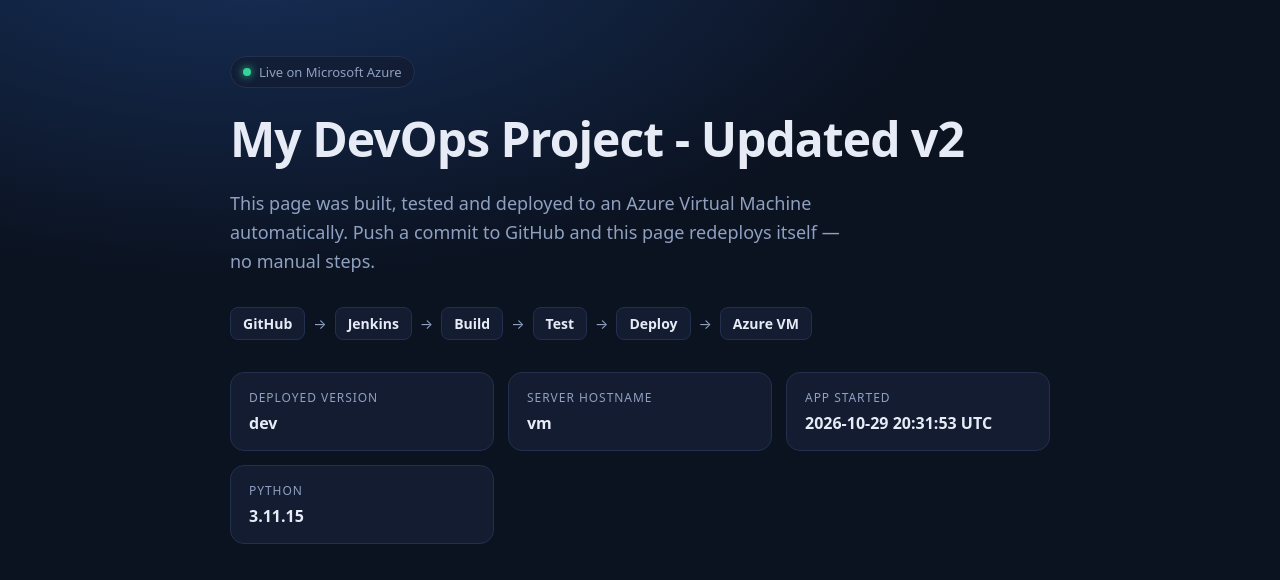
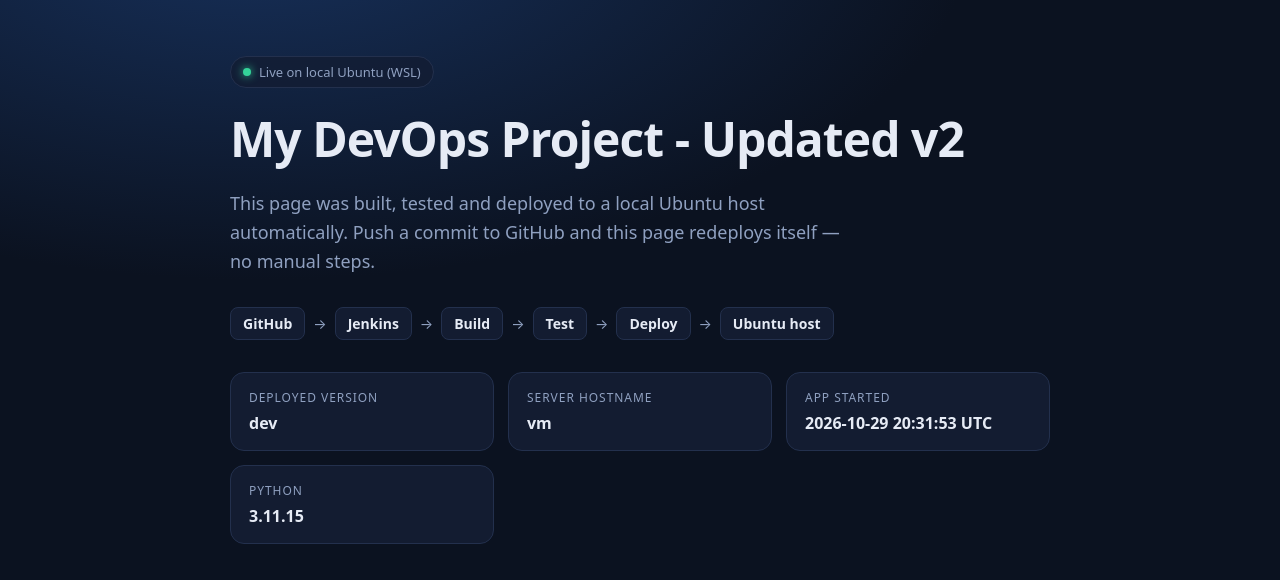
Before and after one commit to Yadu-2034/azure-devops-project, a Flask app: page / in a window 1280 px wide. Shown: the top 580 px of the page. Run offline with Flask 3, Linux system fonts and the light colour scheme.

Commit message:
Update page text to match local deployment

```diff
--- a/app/templates/index.html
+++ b/app/templates/index.html
@@ -28,13 +28,13 @@
 </head>
 <body>
   <main>
-    <div class="badge"><span class="dot"></span> Live on Microsoft Azure</div>
+    <div class="badge"><span class="dot"></span> Live on local Ubuntu (WSL)</div>
     <h1>My DevOps Project - Updated v2</h1>
-    <p class="lead">This page was built, tested and deployed to an Azure Virtual Machine automatically.
+    <p class="lead">This page was built, tested and deployed to a local Ubuntu host automatically.
        Push a commit to GitHub and this page redeploys itself &mdash; no manual steps.</p>
 
     <div class="pipeline">
-      <b>GitHub</b> &rarr; <b>Jenkins</b> &rarr; <b>Build</b> &rarr; <b>Test</b> &rarr; <b>Deploy</b> &rarr; <b>Azure VM</b>
+      <b>GitHub</b> &rarr; <b>Jenkins</b> &rarr; <b>Build</b> &rarr; <b>Test</b> &rarr; <b>Deploy</b> &rarr; <b>Ubuntu host</b>
     </div>
 
     <div class="grid">
```
